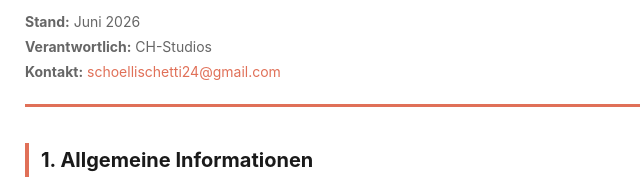
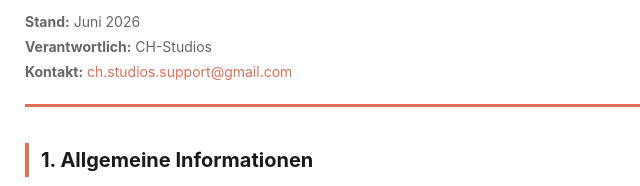
Before and after one commit to ch-studios-support/ch-events-privacy-policy, a plain HTML site: page index.html in a window 1280 px wide. Shown: the part 214-400 px from the top of the page, 287-927 px from the left. Drawn offline with Linux system fonts and the light colour scheme.

Commit message:
Update index.html

```diff
--- a/index.html
+++ b/index.html
@@ -108,7 +108,7 @@
       <strong>Stand:</strong> Juni 2026<br/>
       <strong>Verantwortlich:</strong> CH-Studios<br/>
       <strong>Kontakt:</strong>
-      <a href="mailto:schoellischetti24@gmail.com">schoellischetti24@gmail.com</a>
+      <a href="mailto:ch.studios.support@gmail.com">ch.studios.support@gmail.com</a>
     </div>
   </div>
 
@@ -255,8 +255,8 @@
   <div class="info-box">
     <strong>Kontakt für Datenschutzanfragen:</strong><br/>
     Für alle Anfragen bezüglich Ihrer Daten wenden Sie sich bitte an:<br/>
-    <a href="mailto:schoellischetti24@gmail.com"
-       style="color:#e07058">schoellischetti24@gmail.com</a><br/>
+    <a href="mailto:ch.studios.support@gmail.com"
+       style="color:#e07058">ch.studios.support@gmail.com</a><br/>
     Wir antworten innerhalb von 30 Tagen.
   </div>
 
```
